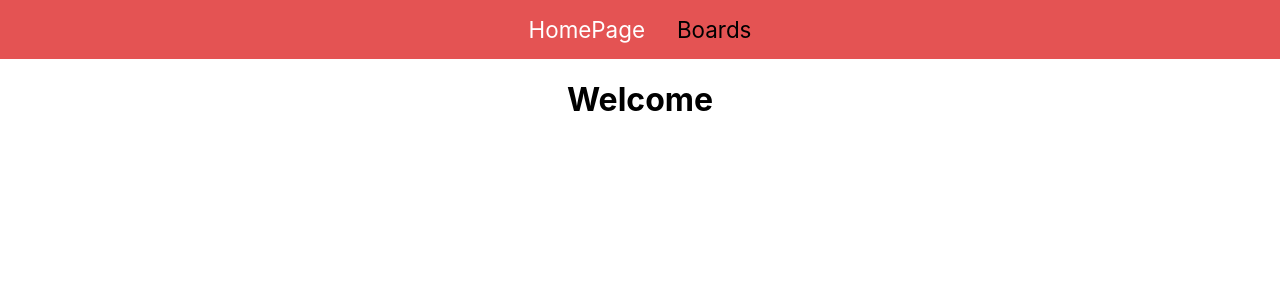
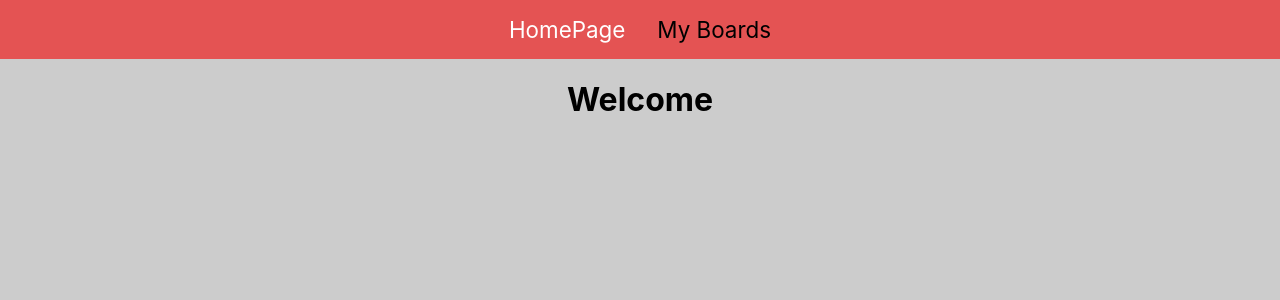
Before and after one commit to Jogopin/StickyBoard-client, a React (Create React App) app: page / in a window 1280 px wide. Shown: the top 300 px of the page. Built offline with nearby package versions, Linux system fonts and the light colour scheme.

Commit message:
Add board route and update navbar link

```diff
--- a/src/App.js
+++ b/src/App.js
@@ -6,6 +6,7 @@ import { Route, Routes } from 'react-router-dom';
 import NavBar from './components/NavBar';
 import HomePage from './pages/HomePage';
 import MyBoards from './pages/MyBoards';
+import Board from './pages/Board';
 
 function App() {
 
@@ -17,7 +18,9 @@ function App() {
       <NavBar />
       <Routes>
         <Route exact path="/" element={<HomePage />} />
-        <Route exact path="/boards" element={<MyBoards/>}/>
+
+        <Route path="/myboards" element={<MyBoards />}/>
+        <Route path="/myboards/:boardId" element={<Board/>} />
       </Routes>
     </div>
   );
--- a/src/components/NavBar.js
+++ b/src/components/NavBar.js
@@ -5,7 +5,7 @@ export default function NavBar(){
     return<>
         <nav>
             <NavLink to="/">HomePage</NavLink>
-            <NavLink to="/boards">Boards</NavLink>
+            <NavLink to="/myboards">My Boards</NavLink>
         </nav>
     </>
 }
--- a/src/index.css
+++ b/src/index.css
@@ -1,10 +1,12 @@
 body {
   margin: 0;
+  background-color:  rgb(204, 204, 204);
   font-family: -apple-system, BlinkMacSystemFont, 'Segoe UI', 'Roboto', 'Oxygen',
     'Ubuntu', 'Cantarell', 'Fira Sans', 'Droid Sans', 'Helvetica Neue',
     sans-serif;
   -webkit-font-smoothing: antialiased;
   -moz-osx-font-smoothing: grayscale;
+
 }
 
 code {
--- a/src/pages/MyBoards.js
+++ b/src/pages/MyBoards.js
@@ -30,7 +30,7 @@ export default function MyBoards(){
                 </Link>
 
             ))}
-            <Outlet/>
+            {/* <Outlet/> */}
           </div>
         );
     }
```
